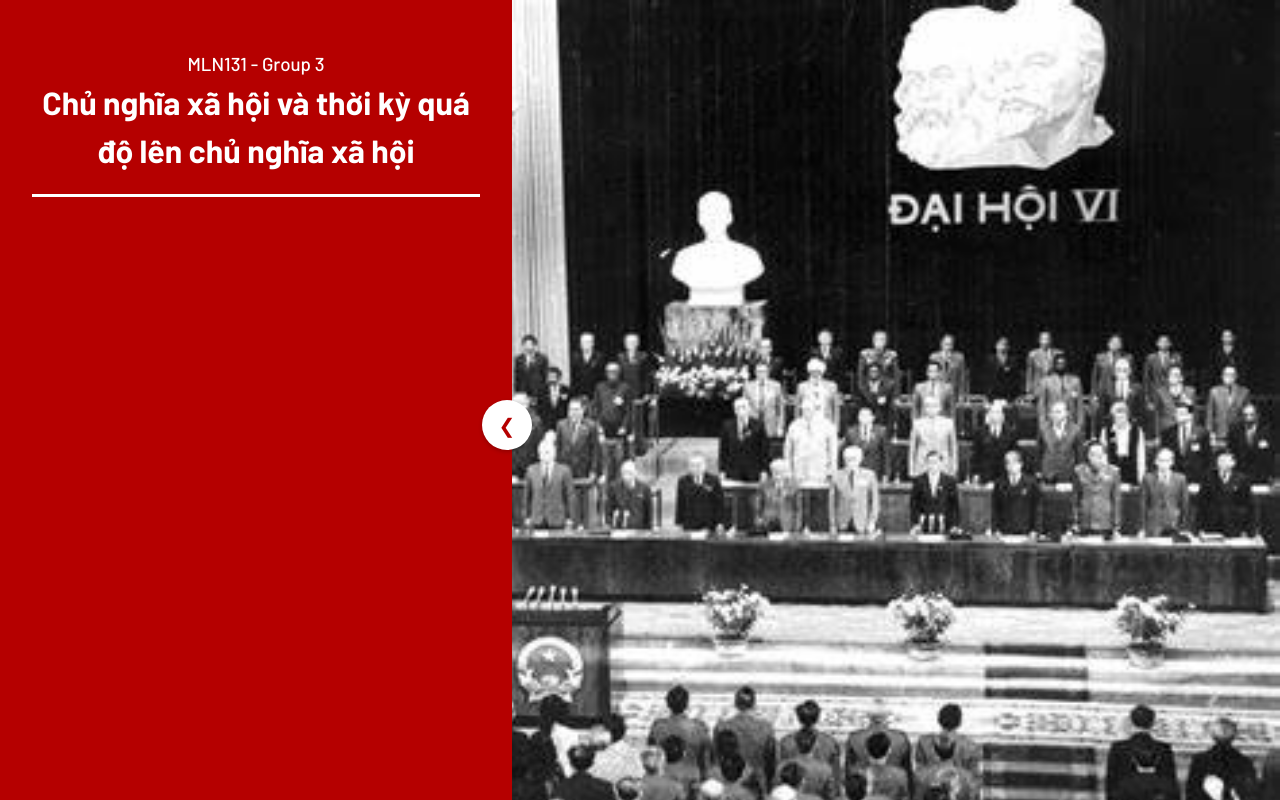
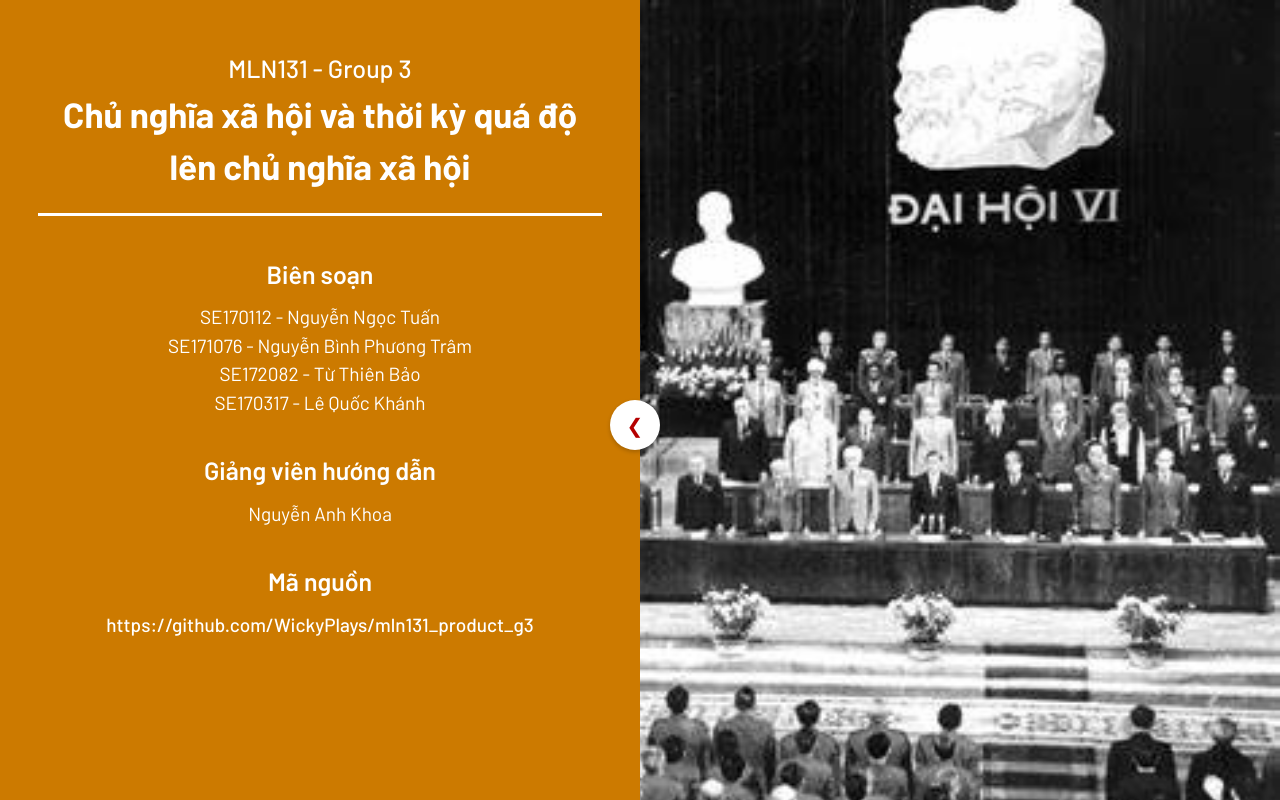
Before and after one commit to WickyPlays/mln131_product_g3, a React (Vite) app: page / in a window 1280 px wide. Built offline with nearby package versions, Linux system fonts and the light colour scheme.

Commit message:
Update color

```diff
--- a/src/components/Home/HomePart0.scss
+++ b/src/components/Home/HomePart0.scss
@@ -15,8 +15,8 @@
   .drawer {
     position: absolute;
     height: 100vh;
-    width: 40vw;
-    background-color: #b50000;
+    width: 50vw;
+    background-color: #cc7a00;
     z-index: 4;
     padding: 50px 2rem;
     transition: transform 0.4s ease;
@@ -30,11 +30,13 @@
       color: #FFF;
       text-align: center;
       font-weight: 500;
+      font-size: 25px;
     }
 
     h1 {
       color: #FFF;
       text-align: center;
+      font-size: 35px;
     }
 
     .divider {
@@ -42,6 +44,7 @@
       height: 3px;
       background-color: #FFF;
       margin-top: 20px;
+      margin-bottom: 40px;
     }
 
     .toggle-button {
@@ -63,7 +66,7 @@
       z-index: 5;
 
       &:hover {
-        background-color: #b50000;
+        background-color: #830000;
         color: #fff;
       }
     }
@@ -71,5 +74,34 @@
     .toggle-button-closed {
       transform: translateX(45px);
     }
+
+    .credits > * {
+      color: #FFF;
+      text-align: center;
+    }
+
+    .credits {
+      section {
+        margin-bottom: 35px;
+      }
+      .title {
+        margin-bottom: 10px;
+        font-size: 25px;
+        font-weight: 600;
+      }
+      a {
+        text-decoration: none;
+        color: #FFF;
+        font-weight: 500;
+        padding: 5px 10px;
+        border-radius: 5px;
+        transition: background-color 0.1s ease-in-out, color 0.1s ease-in-out;
+
+        &:hover {
+          background-color: rgb(255, 234, 0);
+          color: #000;
+        }
+      }
+    }
   }
 }
--- a/src/components/Home/HomePart0.tsx
+++ b/src/components/Home/HomePart0.tsx
@@ -14,12 +14,34 @@ export default function HomePart0() {
     <div className="home-part0">
       <div className="bg" style={{ backgroundImage: `url(${bg})` }}></div>
       <div className={`drawer ${isOpen ? "open" : "closed"}`}>
-        <div className={`toggle-button ${isOpen ? "toggle-button-open" : "toggle-button-closed"}`} onClick={toggleDrawer}>
+        <div
+          className={`toggle-button ${
+            isOpen ? "toggle-button-open" : "toggle-button-closed"
+          }`}
+          onClick={toggleDrawer}
+        >
           {isOpen ? "❮" : "❯"}
         </div>
         <h3>MLN131 - Group 3</h3>
         <h1>Chủ nghĩa xã hội và thời kỳ quá độ lên chủ nghĩa xã hội</h1>
         <div className="divider"></div>
+        <div className="credits">
+          <section>
+            <p className="title">Biên soạn</p>
+            <p>SE170112 - Nguyễn Ngọc Tuấn</p>
+            <p>SE171076 - Nguyễn Bình Phương Trâm</p>
+            <p>SE172082 - Từ Thiên Bảo</p>
+            <p>SE170317 - Lê Quốc Khánh</p>
+          </section>
+          <section>
+            <p className="title">Giảng viên hướng dẫn</p>
+            <p>Nguyễn Anh Khoa</p>
+          </section>
+          <section>
+            <p className="title">Mã nguồn</p>
+            <p><a href="https://github.com/WickyPlays/mln131_product_g3">https://github.com/WickyPlays/mln131_product_g3</a></p>
+          </section>
+        </div>
       </div>
     </div>
   );
--- a/src/index.css
+++ b/src/index.css
@@ -16,6 +16,7 @@
 
 * {
   box-sizing: border-box;
+  font-size: 19px;
 }
 
 p,
```
